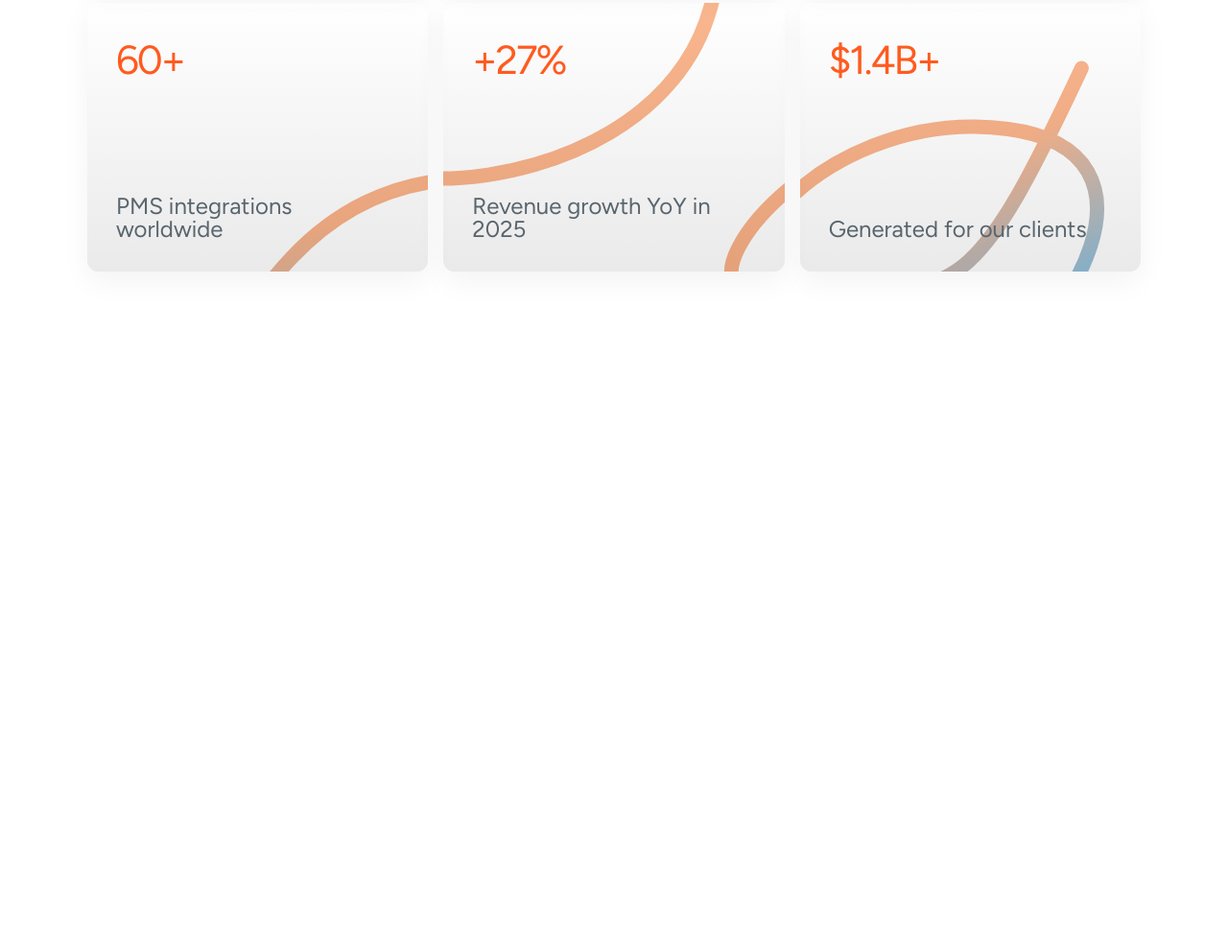
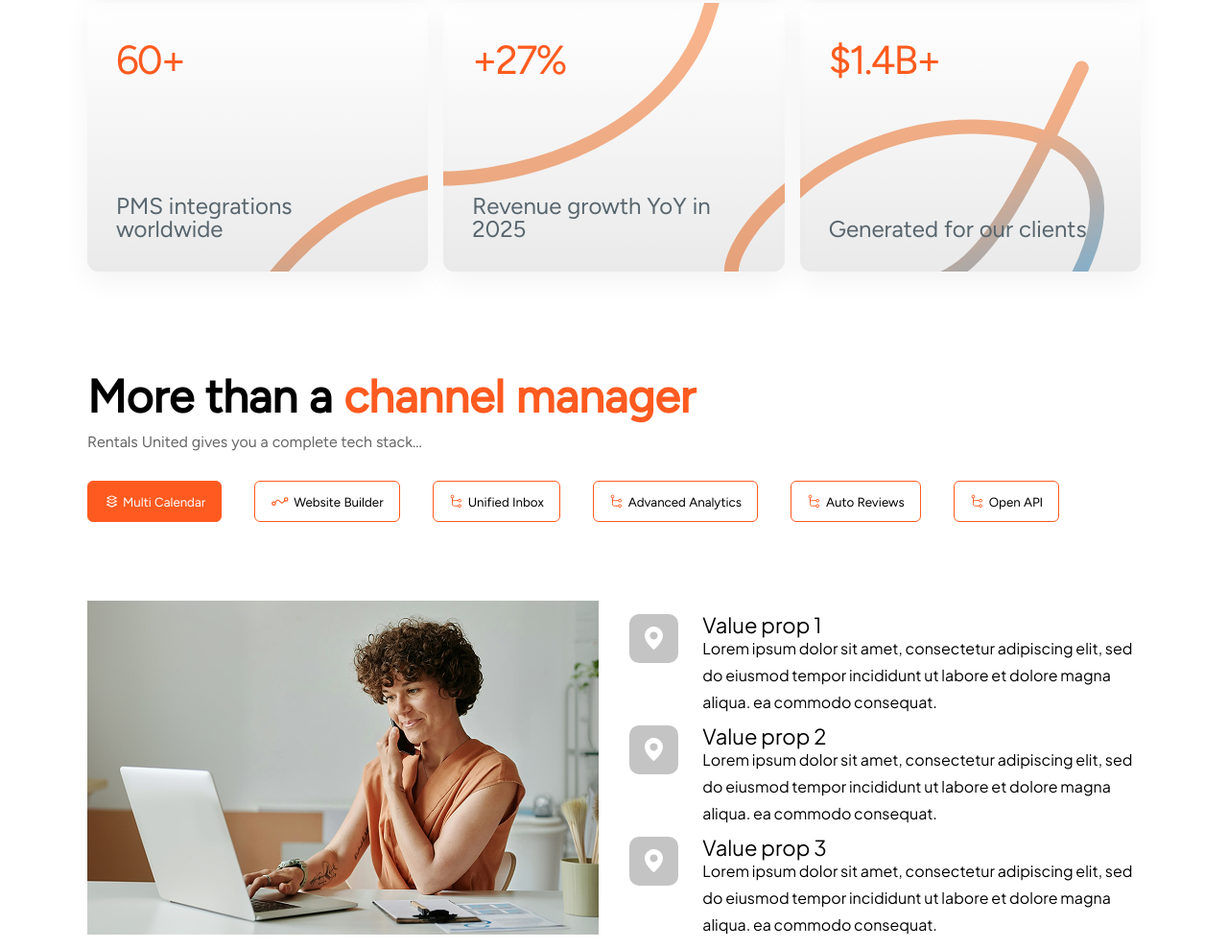
Before and after one commit to Chernushov88/tasks-for-profi.dev, a website: page assets/src/index.html in a window 1280 px wide. Shown: the part 400-1388 px from the top of the page at 96% size. Before the commit the page ends 907 px from the top, so only its background shows below. Drawn offline with nearby package versions, Linux system fonts and the light colour scheme; files that its build step writes are made by us from their sources.

Commit message:
implement tab-section

```diff
--- a/assets/src/index.html
+++ b/assets/src/index.html
@@ -1,11 +1,12 @@
 <!doctype html>
 
 @@include('head.html')
-<title>Home Page</title>
+<title>rantals united</title>
 @@include('header.html')
 
 <main class="content">
     @@include('grow.html')
+    @@include('tabs.html')
 </main>
 
 @@include('footer.html')
--- a/assets/src/scss/main.scss
+++ b/assets/src/scss/main.scss
@@ -11,3 +11,4 @@
 
 // sections
 @use "sections/grow";
+@use "sections/tabs";
--- /dev/null
+++ b/assets/src/scss/sections/_tabs.scss
@@ -0,0 +1,137 @@
+$black: #000;
+.tabs-section {
+  margin: 80px 0;
+}
+
+.tabs-title {
+  font-size: 48px;
+  font-weight: 600;
+  margin-bottom: 16px;
+
+  span {
+    color: #ff5a1f;
+  }
+}
+
+.tabs-subtitle {
+  margin-bottom: 32px;
+  color: #666;
+}
+
+.tabs-nav {
+  display: flex;
+  flex-wrap: wrap;
+  gap: 34px;
+  margin-bottom: 81.5px;
+
+  button {
+    padding: 10px 16px;
+    border: 1px solid #ff5a1f;
+    background: transparent;
+    cursor: pointer;
+    border-radius: 6px;
+    font-family: "Figtree", sans-serif;
+    display: flex;
+    align-items: center;
+    gap: 3px;
+    &.tab-1 {
+      .no-active{
+        display: block;
+      }
+      .active{
+        display: none;
+      }
+       &.is-active{
+        .no-active{
+          display: none;
+        }
+        .active{
+          display: block;
+        }
+       }
+    }
+    svg {
+      path {
+        stroke: #ff5a1f;
+      }
+    }
+    &.is-active {
+      background: #ff5a1f;
+      color: #fff;
+      svg {
+        path, rect{
+          stroke: #fff;
+        }
+      }
+    }
+  }
+}
+
+.tabs-content {
+  display: grid;
+  gap: 60px;
+
+  @media (max-width: 768px) {
+    grid-template-columns: 1fr;
+  }
+
+  > div {
+    display: none;
+  }
+
+  > .is-active {
+    display: contents; // важливо для layout
+  }
+}
+
+
+.tab-layout{
+  display: grid;
+  grid-template-columns: 1fr;
+  gap: 32px;
+
+  @media (min-width: 768px) {
+    grid-template-columns: 1fr 1fr;
+  }
+  &__image{
+    img{
+      display: block;
+      width: 100%;
+    }
+  }
+  &__info{
+    padding-top: 14px;
+    .tab-item{
+      display: flex;
+      gap: 24.85px;
+      margin-bottom: 10px;
+      color: $black;
+      &__icon{
+        display: flex;
+        align-items: center;
+        justify-content: center;
+        width: 51.45px;
+        height: 51.45px;
+        background-color: #C4C4C4;
+        border-radius: 10px;
+      }
+      &__desc{
+        width: calc(100% - 76.5px);
+        h4{
+          font-family: "Plus Jakarta Sans", sans-serif;
+          font-size: 22px;
+          font-weight: 500;
+          color: $black;
+        }
+        p{
+          font-family: "Plus Jakarta Sans", sans-serif;
+          line-height: 1.75;
+          font-size: 16px;
+          font-weight: 400;
+          color: $black;
+        }
+      }
+
+    }
+  }
+}
--- /dev/null
+++ b/assets/src/template/tabs.html
@@ -0,0 +1,325 @@
+<section class="tabs-section">
+  <div class="container">
+    <h2 class="tabs-title">More than a <span>channel manager</span></h2>
+
+    <p class="tabs-subtitle">
+      Rentals United gives you a complete tech stack...
+    </p>
+
+    <simple-tabs>
+      <div class="tabs-nav">
+        <button data-tab="1" class="tab-1 is-active">
+          <img
+            class="active"
+            src="img/svg/tab-icon-1-active.svg"
+            alt="tab icon 1"
+            title="tab icon 1"
+          />
+          <img
+            class="no-active"
+            src="img/svg/tab-icon-1.svg"
+            alt="tab icon 1"
+            title="tab icon 1"
+          />
+
+          <span>Multi Calendar</span>
+        </button>
+        <button data-tab="2">
+          <svg
+            width="21"
+            height="21"
+            viewBox="0 0 21 21"
+            fill="none"
+            xmlns="http://www.w3.org/2000/svg"
+          >
+            <rect
+              x="5.10547"
+              y="11.0645"
+              width="3.40454"
+              height="3.40454"
+              rx="1.70227"
+              transform="rotate(90 5.10547 11.0645)"
+              stroke="#FF5B1F"
+              stroke-width="1.23619"
+            />
+            <rect
+              x="14.4688"
+              y="10.2129"
+              width="3.40454"
+              height="3.40454"
+              rx="1.70227"
+              transform="rotate(-90 14.4688 10.2129)"
+              stroke="#FF5B1F"
+              stroke-width="1.23619"
+            />
+            <path
+              d="M15.3187 9.36285L14.042 10.6396C13.1763 11.5052 12.7435 11.938 12.2229 12.0341C12.0188 12.0717 11.8095 12.0717 11.6054 12.0341C11.0848 11.938 10.6519 11.5052 9.78629 10.6396C8.92063 9.77391 8.48781 9.34108 7.96722 9.24506C7.76309 9.20741 7.5538 9.20741 7.34968 9.24506C6.82909 9.34108 6.39626 9.77391 5.53061 10.6396L4.25391 11.9163"
+              stroke="#FF5B1F"
+              stroke-width="1.23619"
+            />
+          </svg>
+
+          <span>Website Builder</span>
+        </button>
+        <button data-tab="3">
+          <svg
+            width="17"
+            height="17"
+            viewBox="0 0 17 17"
+            fill="none"
+            xmlns="http://www.w3.org/2000/svg"
+          >
+            <rect
+              x="12.5469"
+              y="6.27344"
+              width="2.78805"
+              height="2.78805"
+              rx="1.39402"
+              transform="rotate(90 12.5469 6.27344)"
+              stroke="#FF5B1F"
+            />
+            <rect
+              x="12.5469"
+              y="11.8496"
+              width="2.78805"
+              height="2.78805"
+              rx="1.39402"
+              transform="rotate(90 12.5469 11.8496)"
+              stroke="#FF5B1F"
+            />
+            <rect
+              x="2.08984"
+              y="4.87891"
+              width="2.78805"
+              height="2.78805"
+              rx="1.39402"
+              transform="rotate(-90 2.08984 4.87891)"
+              stroke="#FF5B1F"
+            />
+            <path
+              d="M3.48438 5.57617V10.4553C3.48438 11.7695 3.48438 12.4267 3.89267 12.835C4.30097 13.2433 4.95812 13.2433 6.27242 13.2433H9.75748"
+              stroke="#FF5B1F"
+            />
+            <path
+              d="M3.48438 4.87891C3.48438 6.1932 3.48438 6.85035 3.89267 7.25865C4.30097 7.66695 4.95812 7.66695 6.27242 7.66695H9.75748"
+              stroke="#FF5B1F"
+            />
+          </svg>
+
+          <span>Unified Inbox</span>
+        </button>
+        <button data-tab="4">
+          <svg
+            width="17"
+            height="17"
+            viewBox="0 0 17 17"
+            fill="none"
+            xmlns="http://www.w3.org/2000/svg"
+          >
+            <rect
+              x="12.5469"
+              y="6.27344"
+              width="2.78805"
+              height="2.78805"
+              rx="1.39402"
+              transform="rotate(90 12.5469 6.27344)"
+              stroke="#FF5B1F"
+            />
+            <rect
+              x="12.5469"
+              y="11.8496"
+              width="2.78805"
+              height="2.78805"
+              rx="1.39402"
+              transform="rotate(90 12.5469 11.8496)"
+              stroke="#FF5B1F"
+            />
+            <rect
+              x="2.08984"
+              y="4.87891"
+              width="2.78805"
+              height="2.78805"
+              rx="1.39402"
+              transform="rotate(-90 2.08984 4.87891)"
+              stroke="#FF5B1F"
+            />
+            <path
+              d="M3.48438 5.57617V10.4553C3.48438 11.7695 3.48438 12.4267 3.89267 12.835C4.30097 13.2433 4.95812 13.2433 6.27242 13.2433H9.75748"
+              stroke="#FF5B1F"
+            />
+            <path
+              d="M3.48438 4.87891C3.48438 6.1932 3.48438 6.85035 3.89267 7.25865C4.30097 7.66695 4.95812 7.66695 6.27242 7.66695H9.75748"
+              stroke="#FF5B1F"
+            />
+          </svg>
+
+          <span>Advanced Analytics</span>
+        </button>
+        <button data-tab="5">
+          <svg
+            width="17"
+            height="17"
+            viewBox="0 0 17 17"
+            fill="none"
+            xmlns="http://www.w3.org/2000/svg"
+          >
+            <rect
+              x="12.5469"
+              y="6.27344"
+              width="2.78805"
+              height="2.78805"
+              rx="1.39402"
+              transform="rotate(90 12.5469 6.27344)"
+              stroke="#FF5B1F"
+            />
+            <rect
+              x="12.5469"
+              y="11.8496"
+              width="2.78805"
+              height="2.78805"
+              rx="1.39402"
+              transform="rotate(90 12.5469 11.8496)"
+              stroke="#FF5B1F"
+            />
+            <rect
+              x="2.08984"
+              y="4.87891"
+              width="2.78805"
+              height="2.78805"
+              rx="1.39402"
+              transform="rotate(-90 2.08984 4.87891)"
+              stroke="#FF5B1F"
+            />
+            <path
+              d="M3.48438 5.57617V10.4553C3.48438 11.7695 3.48438 12.4267 3.89267 12.835C4.30097 13.2433 4.95812 13.2433 6.27242 13.2433H9.75748"
+              stroke="#FF5B1F"
+            />
+            <path
+              d="M3.48438 4.87891C3.48438 6.1932 3.48438 6.85035 3.89267 7.25865C4.30097 7.66695 4.95812 7.66695 6.27242 7.66695H9.75748"
+              stroke="#FF5B1F"
+            />
+          </svg>
+
+          <span>Auto Reviews</span>
+        </button>
+        <button data-tab="6">
+          <svg
+            width="17"
+            height="17"
+            viewBox="0 0 17 17"
+            fill="none"
+            xmlns="http://www.w3.org/2000/svg"
+          >
+            <rect
+              x="12.5469"
+              y="6.27344"
+              width="2.78805"
+              height="2.78805"
+              rx="1.39402"
+              transform="rotate(90 12.5469 6.27344)"
+              stroke="#FF5B1F"
+            />
+            <rect
+              x="12.5469"
+              y="11.8496"
+              width="2.78805"
+              height="2.78805"
+              rx="1.39402"
+              transform="rotate(90 12.5469 11.8496)"
+              stroke="#FF5B1F"
+            />
+            <rect
+              x="2.08984"
+              y="4.87891"
+              width="2.78805"
+              height="2.78805"
+              rx="1.39402"
+              transform="rotate(-90 2.08984 4.87891)"
+              stroke="#FF5B1F"
+            />
+            <path
+              d="M3.48438 5.57617V10.4553C3.48438 11.7695 3.48438 12.4267 3.89267 12.835C4.30097 13.2433 4.95812 13.2433 6.27242 13.2433H9.75748"
+              stroke="#FF5B1F"
+            />
+            <path
+              d="M3.48438 4.87891C3.48438 6.1932 3.48438 6.85035 3.89267 7.25865C4.30097 7.66695 4.95812 7.66695 6.27242 7.66695H9.75748"
+              stroke="#FF5B1F"
+            />
+          </svg>
+
+          <span>Open API</span>
+        </button>
+      </div>
+
+      <div class="tabs-content">
+        <div data-content="1" class="is-active">
+          <div class="tab-layout">
+            <div class="tab-layout__image">
+              <img src="./img/tabs-img.jpg" alt="tab image" title="tab image" />
+            </div>
+            <div class="tab-layout__info">
+              <div class="tab-item">
+                <div class="tab-item__icon">
+                  <img
+                    src="./img/svg/icon-map.svg"
+                    alt="icon map"
+                    title="icon map"
+                  />
+                </div>
+                <div class="tab-item__desc">
+                  <h4>Value prop 1</h4>
+                  <p>
+                    Lorem ipsum dolor sit amet, consectetur adipiscing elit, sed
+                    do eiusmod tempor incididunt ut labore et dolore magna
+                    aliqua. ea commodo consequat.
+                  </p>
+                </div>
+              </div>
+              <div class="tab-item">
+                <div class="tab-item__icon">
+                  <img
+                    src="./img/svg/icon-map.svg"
+                    alt="icon map"
+                    title="icon map"
+                  />
+                </div>
+                <div class="tab-item__desc">
+                  <h4>Value prop 2</h4>
+                  <p>
+                    Lorem ipsum dolor sit amet, consectetur adipiscing elit, sed
+                    do eiusmod tempor incididunt ut labore et dolore magna
+                    aliqua. ea commodo consequat.
+                  </p>
+                </div>
+              </div>
+              <div class="tab-item">
+                <div class="tab-item__icon">
+                  <img
+                    src="./img/svg/icon-map.svg"
+                    alt="icon map"
+                    title="icon map"
+                  />
+                </div>
+                <div class="tab-item__desc">
+                  <h4>Value prop 3</h4>
+                  <p>
+                    Lorem ipsum dolor sit amet, consectetur adipiscing elit, sed
+                    do eiusmod tempor incididunt ut labore et dolore magna
+                    aliqua. ea commodo consequat.
+                  </p>
+                </div>
+              </div>
+            </div>
+          </div>
+        </div>
+
+        <div data-content="2">22</div>
+
+        <div data-content="3">33</div>
+        <div data-content="4">44</div>
+        <div data-content="5">55</div>
+        <div data-content="6">66</div>
+      </div>
+    </simple-tabs>
+  </div>
+</section>
```
Also changed, not shown: assets/src/js/main.js (+24 -0 lines), assets/src/template/head.html (+3 -1 lines), assets/src/img/svg/icon-map.svg (added), assets/src/img/svg/logo.svg (added), assets/src/img/svg/tab-icon-1-active.svg (added), assets/src/img/svg/tab-icon-1.svg (added), assets/src/img/svg/tab-icon-2.svg (added), assets/src/img/svg/tab-icon-3.svg (added), assets/src/img/tabs-img.jpg (added).
